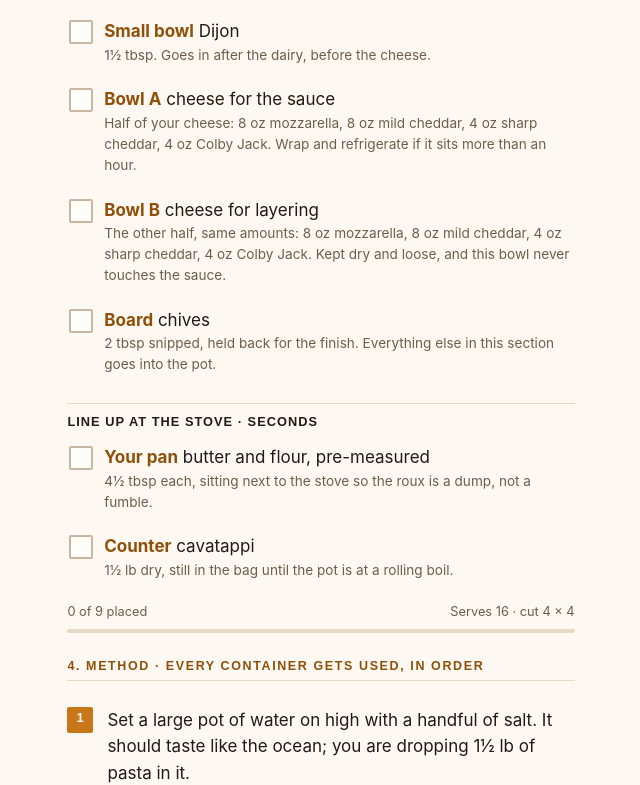
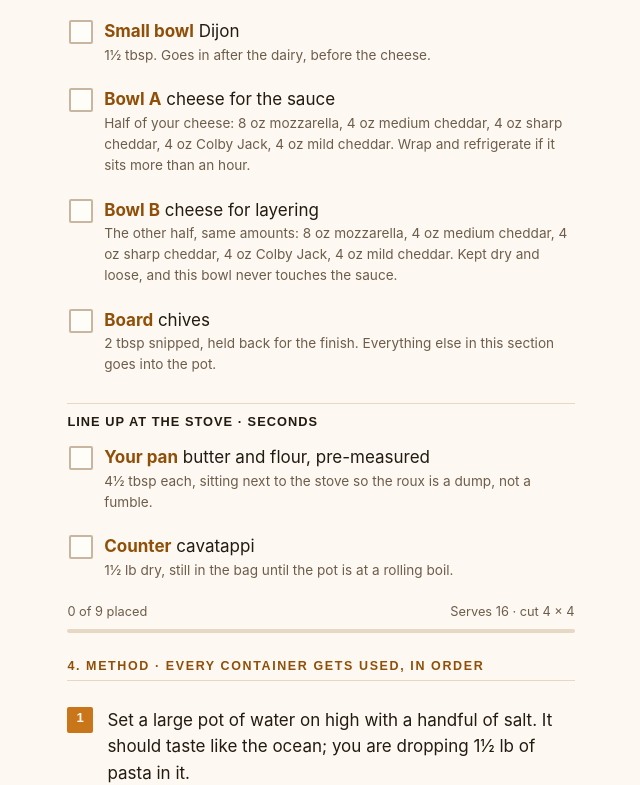
Before and after one commit to dpsoccerdude101/quarter-pan-mac-and-cheese, a plain HTML site: page index.html in a window 1280 px wide. Shown: the part 1280-2065 px from the top of the page, without its empty margins (319-959 px from the left). Drawn offline with Linux system fonts and the light colour scheme.

Commit message:
Correct cheese inventory: medium cheddar added, mild down to 8 oz

```diff
--- a/index.html
+++ b/index.html
@@ -223,8 +223,8 @@ footer p{margin:.35rem 0}
     <li><label class="pick"><input type="checkbox" data-k="m2"><span class="txt"><span class="qty">Ramekin 2</span> half the seasoning<small>Blooms in the butter. The rest of Ramekin 1 goes in with the dairy.</small></span></label></li>
     <li><label class="pick"><input type="checkbox" data-k="m3"><span class="txt"><span class="qty">Pitcher</span> evaporated milk and cream<small>18 oz evaporated milk (can and a half, not condensed) whisked with 2&frac12; cups heavy cream. Whisking them together first means one pour, not two chances to lump.</small></span></label></li>
     <li><label class="pick"><input type="checkbox" data-k="m4"><span class="txt"><span class="qty">Small bowl</span> Dijon<small>1&frac12; tbsp. Goes in after the dairy, before the cheese.</small></span></label></li>
-    <li><label class="pick"><input type="checkbox" data-k="m5"><span class="txt"><span class="qty">Bowl A</span> cheese for the sauce<small>Half of your cheese: 8 oz mozzarella, 8 oz mild cheddar, 4 oz sharp cheddar, 4 oz Colby Jack. Wrap and refrigerate if it sits more than an hour.</small></span></label></li>
-    <li><label class="pick"><input type="checkbox" data-k="m6"><span class="txt"><span class="qty">Bowl B</span> cheese for layering<small>The other half, same amounts: 8 oz mozzarella, 8 oz mild cheddar, 4 oz sharp cheddar, 4 oz Colby Jack. Kept dry and loose, and this bowl never touches the sauce.</small></span></label></li>
+    <li><label class="pick"><input type="checkbox" data-k="m5"><span class="txt"><span class="qty">Bowl A</span> cheese for the sauce<small>Half of your cheese: 8 oz mozzarella, 4 oz medium cheddar, 4 oz sharp cheddar, 4 oz Colby Jack, 4 oz mild cheddar. Wrap and refrigerate if it sits more than an hour.</small></span></label></li>
+    <li><label class="pick"><input type="checkbox" data-k="m6"><span class="txt"><span class="qty">Bowl B</span> cheese for layering<small>The other half, same amounts: 8 oz mozzarella, 4 oz medium cheddar, 4 oz sharp cheddar, 4 oz Colby Jack, 4 oz mild cheddar. Kept dry and loose, and this bowl never touches the sauce.</small></span></label></li>
     <li><label class="pick"><input type="checkbox" data-k="m7"><span class="txt"><span class="qty">Board</span> chives<small>2 tbsp snipped, held back for the finish. Everything else in this section goes into the pot.</small></span></label></li>
   </ul>
   <h3 class="sub3">Line up at the stove &middot; seconds</h3>
@@ -268,7 +268,7 @@ footer p{margin:.35rem 0}
   <ul class="notes">
     <li class="hot"><b>Why 1&frac12;&times; and not 2&times;.</b> Your pan is 6.2 qt empty. The batch needs to finish around 5 qt so it bubbles up rather than over, and 1&frac12;&times; the video lands there: roughly 5 qt before the cheese question, and about 4&frac14; qt with your 48 oz, or 2 in of a 2&frac34; in well. Doubling would put 7 qt in a 6.2 qt pan.</li>
     <li class="hot"><b>Watch the salt.</b> Cheese brings a lot; 1 tbsp Diamond Crystal is right, the same spoon of Morton's is noticeably salty. Season the sauce, then taste before the pasta goes in.</li>
-    <li class="hot"><b>Your 48 oz of cheese.</b> Mild cheddar 16 oz (the block and the bag), sharp cheddar 8, Colby Jack 8, mozzarella 16. That is 12 oz less than the 1&frac12;&times; batch wants, so the ratio drops from his 2&frac12;:1 cheese-to-pasta to 2:1 &mdash; a normal baked mac instead of a show-off one. Nothing else moves: the sauce is already built for this much liquid, and you get about 2 in of fill. Each cheese splits in half across the two bowls, which is why they read 8 + 8 + 4 + 4. <b>If one of those mild cheddars was the same bag counted twice</b>, you have 40 oz: halve what you do have the same way and it still sets, just leaner.</li>
+    <li class="hot"><b>Your 48 oz of cheese.</b> Mozzarella 16, medium cheddar 8, sharp cheddar 8, Colby Jack 8, mild cheddar 8. That is 12 oz less than the 1&frac12;&times; batch wants, so the ratio drops from his 2&frac12;:1 cheese-to-pasta to 2:1 &mdash; a normal baked mac instead of a show-off one. Nothing else moves: the sauce is already built for this much liquid, and you get about 2 in of fill. Five cheeses, so five splits: each one half into Bowl A, half into Bowl B, which is why the bowls read 8 + 4 + 4 + 4 + 4. Medium on top of mild is not redundant &mdash; medium is aged longer, so it carries the flavor while mild brings the melt. (Reading &ldquo;Kobe Jack&rdquo; as Colby Jack; Monterey Jack substitutes straight across.)</li>
     <li class="hot"><b>Cavatappi, not cavatelli.</b> The video says cavatelli, but that is a short solid shell; the pasta on screen is a spiral tube, which is cavatappi (cellentani). Buy the tube &mdash; the hollow core is where the cream sits. That swap is why the cream is 2&frac12; cups here instead of 3: cavatappi does not coil up to fill the pan the way cavatelli does, so more sauce is extra liquid in the middle, and the tubes already carry plenty. Sauce still reads creamy, not runny.</li>
     <li class="hot"><b>Do not substitute condensed milk.</b> Evaporated is unsweetened and reduced; condensed is sweetened and roughly a third sugar.</li>
     <li>Grainy sauce is heat, not the recipe. Cheese goes in off-boil, low, a handful at a time.</li>
```
Also changed, not shown: 1 other file.
